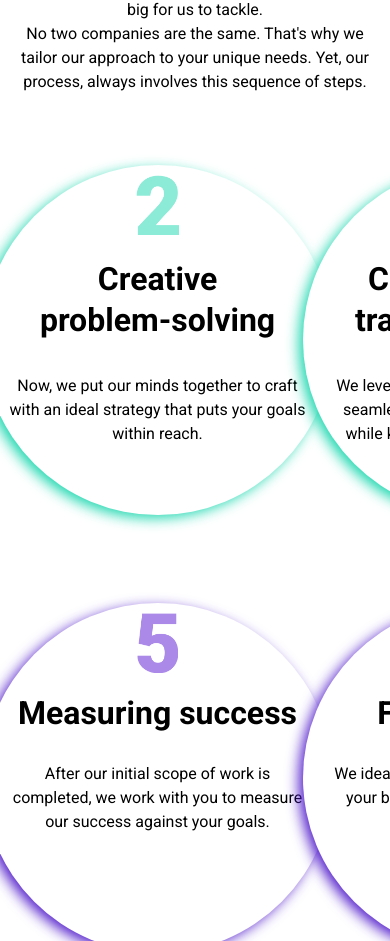
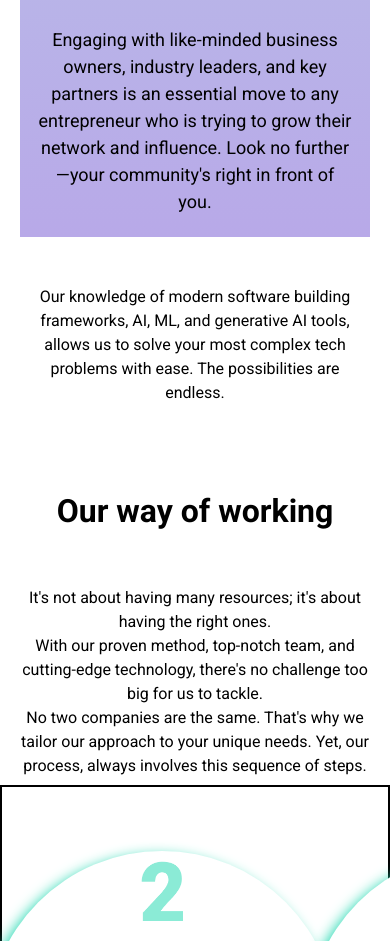
Before and after one commit to Ruben-amalgam/amalgam-react, a React (Create React App) app: page /amalgam-react/ourwork in a window 390 px wide. Shown: the part 10643-11584 px from the top of the page. Built offline with nearby package versions, Linux system fonts and the light colour scheme.

Commit message:
small adjustments

```diff
--- a/src/styles/ourwork.css
+++ b/src/styles/ourwork.css
@@ -390,7 +390,7 @@
 
 .ourwork-starfish2 {
   position: absolute;
-  top: 4250px;
+  top: 3050px;
   left: -90px;
   width: 375px;
   height: 279px;
@@ -398,7 +398,7 @@
 
 .ourwork-bulb {
   position: absolute;
-  top: 4250px;
+  top: 3050px;
   left: 0;
   width: 194px;
   height: 263px;
@@ -568,6 +568,7 @@
 .ourwork-row-10-content h3 {
   padding-bottom: 0px;
 }
+
 .ourwork-row-10-content img {
   width: 48px;
   height: 48px;
@@ -1703,6 +1704,44 @@
     background: linear-gradient(180deg, #cadeec 0%, #b4bde2 99.9%);
   }
 
+  .ourwork-row-10-content4 {
+    display: flex;
+    flex-direction: column;
+    justify-content: space-around;
+    width: 100%;
+    gap: 30px;
+  }
+
+  .ourwork-row-10-content4 p {
+    color: var(--Text-primary, #000);
+    text-align: center;
+    font-family: Roboto;
+    font-size: 18px;
+    font-style: normal;
+    font-weight: 400;
+    line-height: 150%;
+    /* 27px */
+    width: 90%;
+  }
+
+  .ourwork-row-10-content4 img {
+    width: 48px;
+    height: 48px;
+  }
+
+  .ourwork-row-10-content4 div {
+    display: flex;
+    width: 100%;
+    height: 312px;
+    gap: 20px;
+    padding-top: 45px;
+    flex-direction: column;
+    justify-content: flex-start;
+    align-items: center;
+    text-align: center;
+    background: linear-gradient(180deg, #b9b7e8 0%, #b8a9e8 99.9%);
+  }
+
   .ourwork-row-11 {
     display: flex;
     padding: 44px 20px;
@@ -1742,26 +1781,53 @@
 
   .ourwork-row-12 {
     display: flex;
-    padding: 64px 20px;
-    flex-direction: column;
-    align-items: center;
-    gap: 48px;
-  }
-
-  .ourwork-row-13 {
-    display: flex;
-    padding: 64px 20px;
-    flex-direction: column;
-    align-items: center;
-    gap: 48px;
-  }
+    padding: 0px 64px;
+    padding-top: 64px;
+    flex-direction: column;
+    align-items: center;
+    gap: 80px;
+    width: 100%;
+    border: 2px solid black;
+  }
+
+
 
   .ourwork-row-12-content {
     display: flex;
     flex-direction: column;
-    align-items: center;
-    gap: 24px;
-    flex: 1 0 0;
+    justify-content: flex-start;
+    gap: 20px;
+    height: 350px;
+    border-radius: 310px;
+    background: #FFF;
+    box-shadow: -5px 4px 14.1px -1px #16D6AD;
+    align-items: center;
+    padding: 10px;
+  }
+
+  .ourwork-row-12-content-top {
+    width: 1050px;
+    height: 310px;
+    position: relative;
+    margin-right: 10%;
+  }
+
+  .ourwork-row-12-content-top> :nth-child(1) {
+    position: absolute;
+  }
+
+  .ourwork-row-12-content-top> :nth-child(2) {
+    position: absolute;
+    left: 330px;
+  }
+
+  .ourwork-row-12-content-top> :nth-child(3) {
+    position: absolute;
+    left: 650px;
+  }
+
+  .ourwork-row-12-content img {
+    height: 60px;
   }
 
   .ourwork-row-12-content h4 {
@@ -1777,9 +1843,11 @@
     /* 41.6px */
   }
 
+
   .ourwork-row-12-content p {
     color: var(--Text-primary, #000);
     text-align: center;
+    width: 90%;
 
     /* Text/Regular/Normal */
     font-family: Roboto;
@@ -1790,6 +1858,83 @@
     /* 24px */
   }
 
+  .ourwork-row-13 {
+    display: flex;
+    padding: 0px 64px;
+    padding-bottom: 124px;
+    flex-direction: column;
+    align-items: center;
+    gap: 80px;
+    padding-left: 30%;
+  }
+
+  .ourwork-row-13-content {
+    display: flex;
+    flex-direction: column;
+    justify-content: flex-start;
+    gap: 20px;
+    width: 350px;
+    height: 350px;
+    border-radius: 310px;
+    background: #FFF;
+    box-shadow: -5px 4px 14.1px -1px #4E18CA;
+    align-items: center;
+    padding: 10px;
+  }
+
+  .ourwork-row-13-content-bottom {
+    width: 1050px;
+    height: 310px;
+    position: relative;
+    margin-right: 10%;
+  }
+
+  .ourwork-row-13-content-bottom> :nth-child(1) {
+    position: absolute;
+  }
+
+  .ourwork-row-13-content-bottom> :nth-child(2) {
+    position: absolute;
+    left: 330px;
+  }
+
+  .ourwork-row-13-content-bottom> :nth-child(3) {
+    position: absolute;
+    left: 650px;
+  }
+
+  .ourwork-row-13-content img {
+    height: 60px;
+  }
+
+  .ourwork-row-13-content h4 {
+    color: var(--Text-primary, #000);
+    text-align: center;
+
+    /* Heading/Desktop/H4 */
+    font-family: Roboto;
+    font-size: 32px;
+    font-style: normal;
+    font-weight: 700;
+    line-height: 130%;
+    /* 41.6px */
+  }
+
+
+  .ourwork-row-13-content p {
+    color: var(--Text-primary, #000);
+    text-align: center;
+    width: 90%;
+
+    /* Text/Regular/Normal */
+    font-family: Roboto;
+    font-size: 16px;
+    font-style: normal;
+    font-weight: 400;
+    line-height: 150%;
+    /* 24px */
+  }
+
   #ourwork-row-13 {
     display: flex;
     padding: 80px 64px;
```
